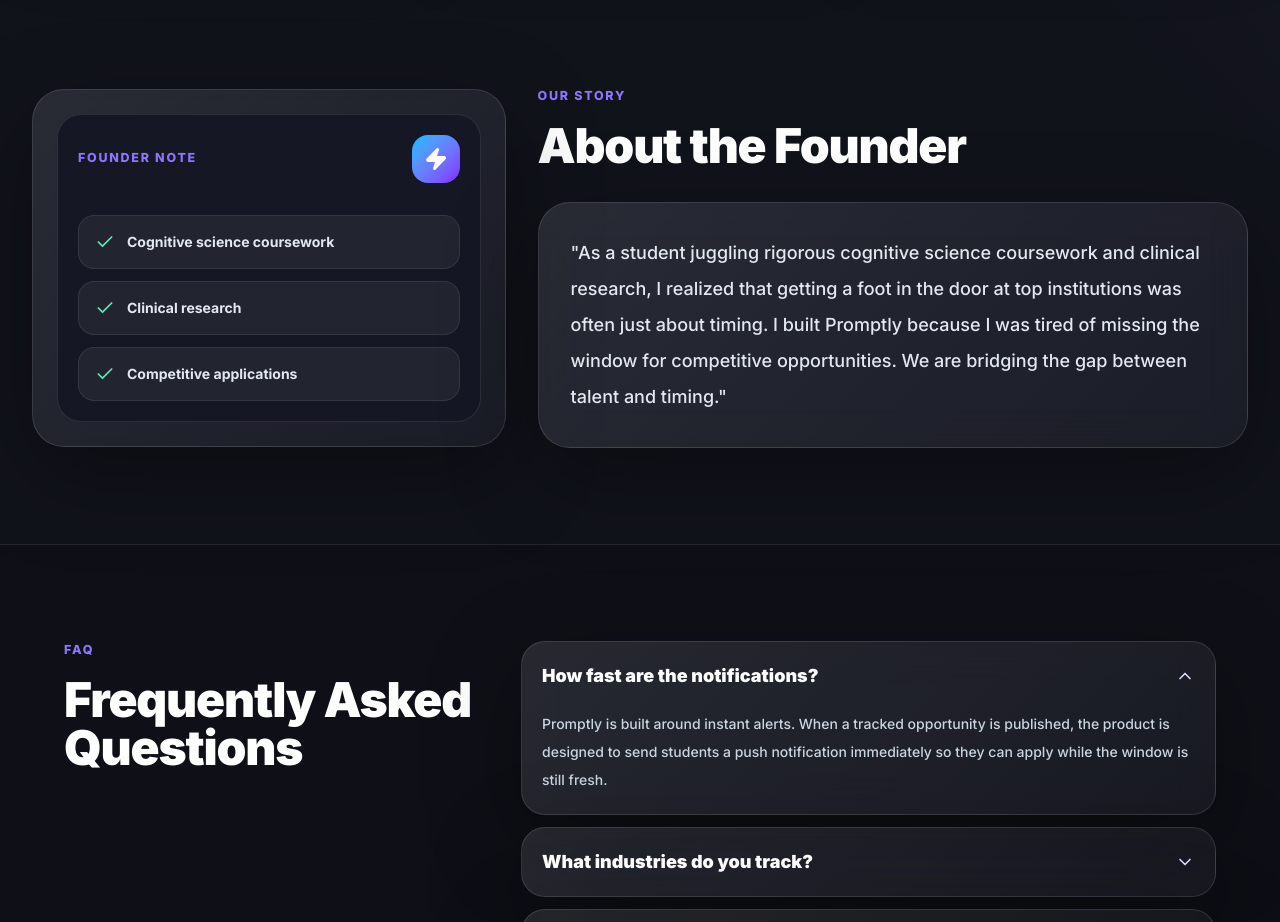
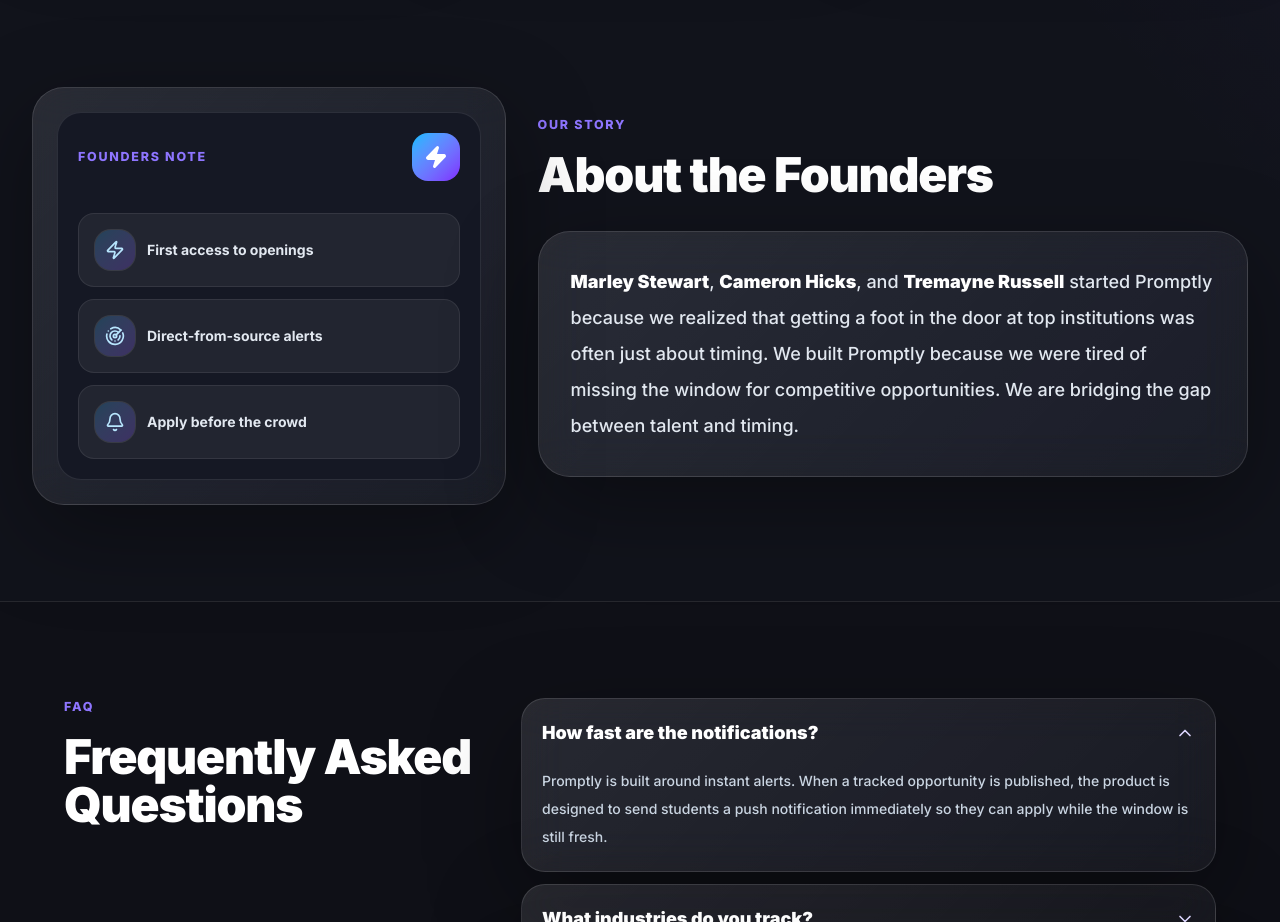
Before and after one commit to camerondhicks/promptly-homepage, a React (Vite) app: page / in a window 1280 px wide. Shown: the part 1940-2862 px from the top of the page. Built offline with nearby package versions, Linux system fonts and the light colour scheme.

Commit message:
Update founders story copy

```diff
--- a/src/App.jsx
+++ b/src/App.jsx
@@ -77,6 +77,12 @@
   { company: "Google", role: "Associate Product Manager", meta: "Opened 18 min ago", tag: "Technology" },
   { company: "Mayo Clinic", role: "Clinical Research Intern", meta: "Opened 1 hr ago", tag: "Healthcare" },
   { company: "NASA", role: "Mission Systems Intern", meta: "Opened yesterday", tag: "Science" },
+];
+
+const storySignals = [
+  { label: "First access to openings", icon: Zap },
+  { label: "Direct-from-source alerts", icon: Radar },
+  { label: "Apply before the crowd", icon: Bell },
 ];
 
 function Logo() {
@@ -389,31 +395,41 @@
         <div className="glass rounded-[2rem] p-6">
           <div className="rounded-[1.5rem] border border-white/10 bg-[#151824] p-5">
             <div className="mb-8 flex items-center justify-between">
-              <span className="section-kicker">Founder note</span>
+              <span className="section-kicker">Founders note</span>
               <span className="flex h-12 w-12 items-center justify-center rounded-2xl bg-gradient-to-br from-sky-400 to-violet-600">
                 <Zap className="h-6 w-6 fill-white text-white" />
               </span>
             </div>
             <div className="space-y-3">
-              {["Cognitive science coursework", "Clinical research", "Competitive applications"].map((item) => (
-                <div key={item} className="flex items-center gap-3 rounded-2xl border border-white/8 bg-white/6 p-4">
-                  <Check className="h-5 w-5 text-emerald-300" />
-                  <span className="text-sm font-bold text-slate-200">{item}</span>
-                </div>
-              ))}
+              {storySignals.map((item) => {
+                const Icon = item.icon;
+                return (
+                  <div
+                    key={item.label}
+                    className="flex items-center gap-3 rounded-2xl border border-white/8 bg-white/6 p-4 transition duration-300 hover:border-violet-300/30 hover:bg-white/10"
+                  >
+                    <span className="flex h-10 w-10 shrink-0 items-center justify-center rounded-2xl bg-gradient-to-br from-sky-400/20 to-violet-500/25 text-sky-200 ring-1 ring-white/10">
+                      <Icon className="h-5 w-5" />
+                    </span>
+                    <span className="text-sm font-bold text-slate-200">{item.label}</span>
+                  </div>
+                );
+              })}
             </div>
           </div>
         </div>
 
         <div>
           <p className="section-kicker">Our Story</p>
-          <h2 className="mt-4 text-4xl font-black tracking-tight text-white sm:text-5xl">About the Founder</h2>
+          <h2 className="mt-4 text-4xl font-black tracking-tight text-white sm:text-5xl">About the Founders</h2>
           <div className="glass mt-8 rounded-[2rem] p-6 sm:p-8">
             <p className="text-lg font-medium leading-9 text-slate-200">
-              "As a student juggling rigorous cognitive science coursework and clinical research, I realized that
-              getting a foot in the door at top institutions was often just about timing. I built Promptly because I was
-              tired of missing the window for competitive opportunities. We are bridging the gap between talent and
-              timing."
+              <strong className="font-black text-white">Marley Stewart</strong>,{" "}
+              <strong className="font-black text-white">Cameron Hicks</strong>, and{" "}
+              <strong className="font-black text-white">Tremayne Russell</strong> started Promptly because we realized
+              that getting a foot in the door at top institutions was often just about timing. We built Promptly because
+              we were tired of missing the window for competitive opportunities. We are bridging the gap between talent
+              and timing.
             </p>
           </div>
         </div>
```
